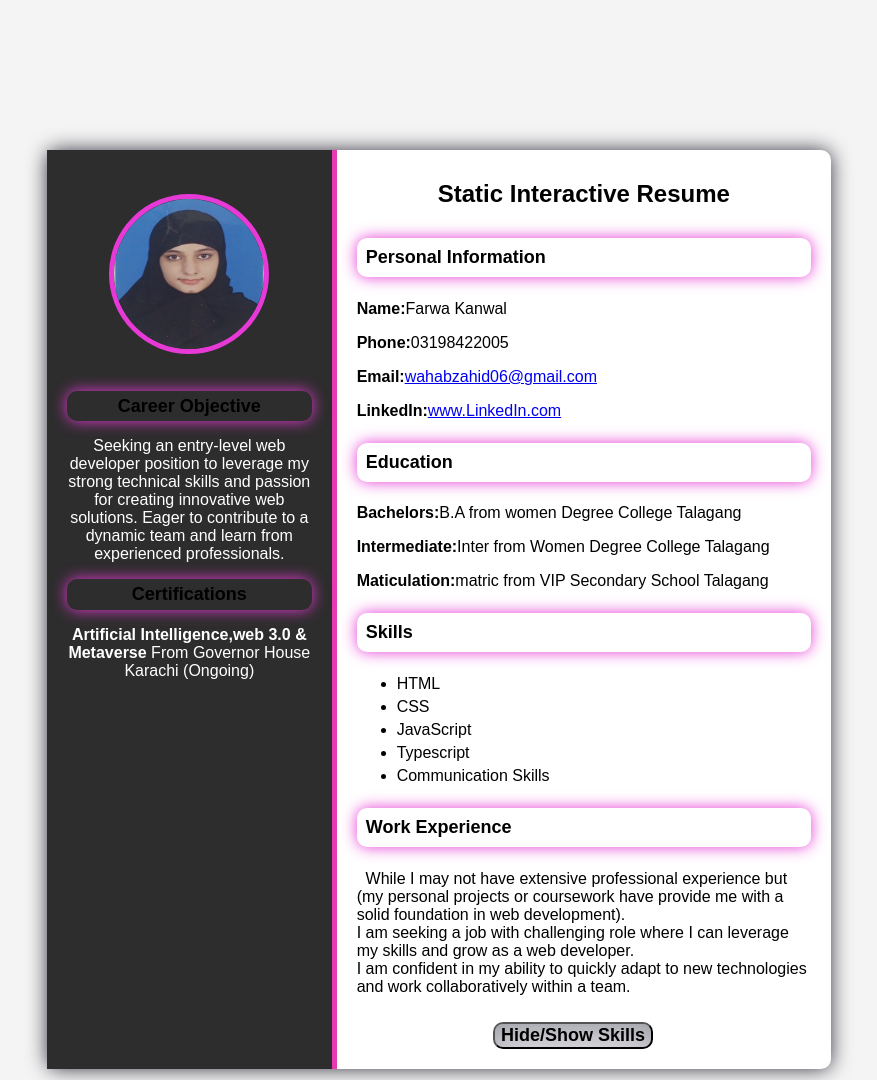
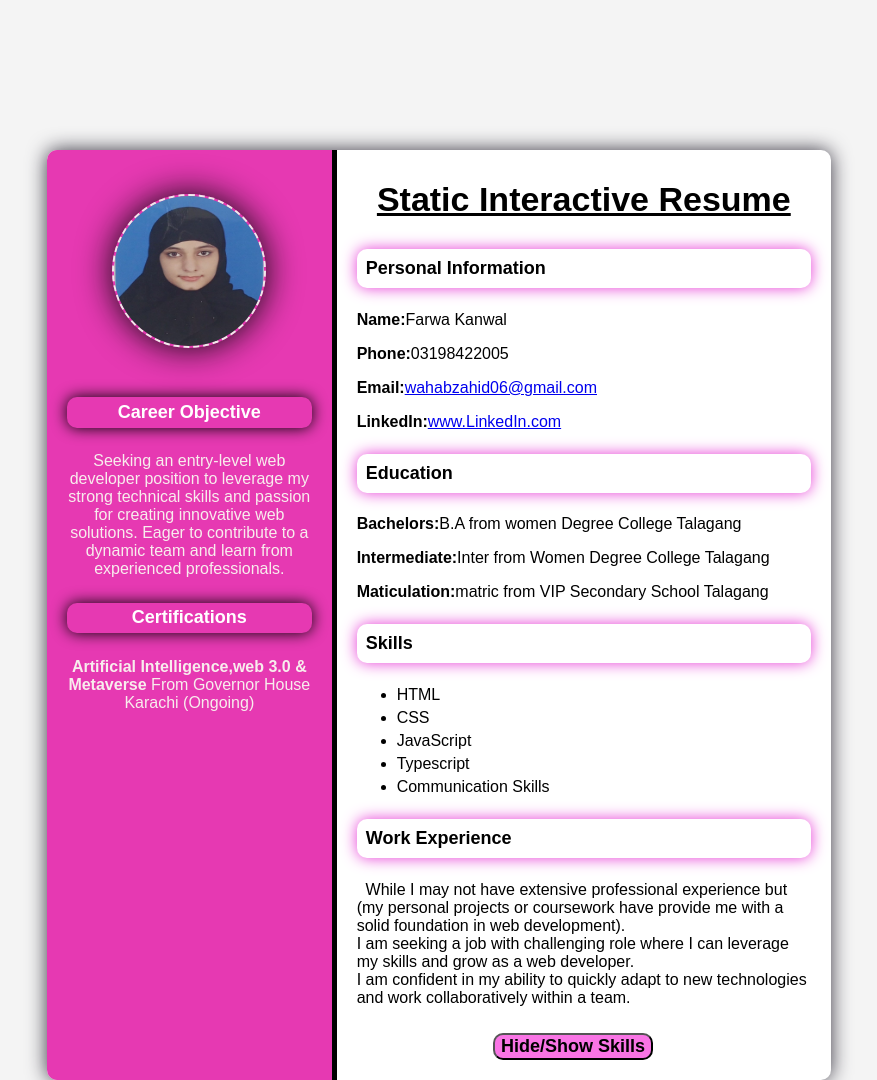
Before and after one commit to Farwa-Kanwal-123/1st-Hackathone, a plain HTML site: page milestone1/index.html in a window 1280 px wide. Shown: the top 1080 px of the page, without its empty margins (201-1078 px from the left). Drawn offline with Linux system fonts and the light colour scheme.

Commit message:
Update style.css

```diff
--- a/milestone1/style.css
+++ b/milestone1/style.css
@@ -18,31 +18,55 @@ body {
 
 /* Left Section Styling */
 .left-section {
-    background-color: #2c2c2cfd;
+    background-color: #e639b2;
     color: white;
     padding: 20px;
     width: 35%;
+    border-top-left-radius: 10px ;
+    border-bottom-left-radius: 10px ;
     text-align: center;
-    border-right: 5px solid #e639b2;
+    border-right: 5px solid black;
 }
 
 .profile-picture {
     width: 150px;
     height: 150px;
+    border-radius: 50%;
     margin-top: 10%;
-    border-radius: 50%;
-    border: 5px solid #e639d5;
+    border: 2px dashed rgb(241, 234, 234);
+    box-shadow: 0 0 35px rgb(8, 8, 8);
     margin-bottom: 20px;
 }
 
-h1 {
-    font-size: 24px;
+
+.left-section h3 {
+    font-size: 18px;
+    margin:10% 0;
+    padding: 2%;
+    color:white;
+    border-radius: 10px;
+    box-shadow: 0 0 15px black;
+}
+.left-section p{
+    color:rgb(248, 237, 237)
+}
+
+
+/* Right Section Styling */
+.right-section {
+    padding: 20px;
+    width: 65%;
+}
+
+.right-section h1{
+    font-size: 34px;
     margin: 10px 0;
     margin-bottom: 30px;
     text-align: center;
+    border-radius: 10px;
+    text-decoration: underline;
 }
-
-h3 {
+.right-section h3 {
     font-size: 18px;
     padding: 2%;
     margin: 20px 0 10px;
@@ -52,33 +76,25 @@ h3 {
     margin-top: 5%;
     margin-bottom: 5%;
 }
-
-ul {
+.right-section ul {
     list-style-type: fill round;
     padding: 10;
     margin: 10px 0;
 }
 
-ul li {
+.right-section ul li {
     margin: 5px 0;
 }
-
-/* Right Section Styling */
-.right-section {
-    padding: 20px;
-    width: 65%;
-}
-
-button {
+.right-section button{
     font-family: Arial, sans-serif;
     border-radius: 10px;
-    box-shadow: rgba(50, 50, 93, 0.25) 0px 30px 60px -12px inset, rgba(0, 0, 0, 0.3) 0px 18px 36px -18px inset;
+    background-color: #f509d290;
     cursor: pointer;
     margin-top: 10px;
     margin-left: 30%;
     font-size: 18px;
 }
 
-button:hover {
-    background-color: #f509d290;
+.right-section button:hover {
+    background-color: #f509d2fa;
 }
```
